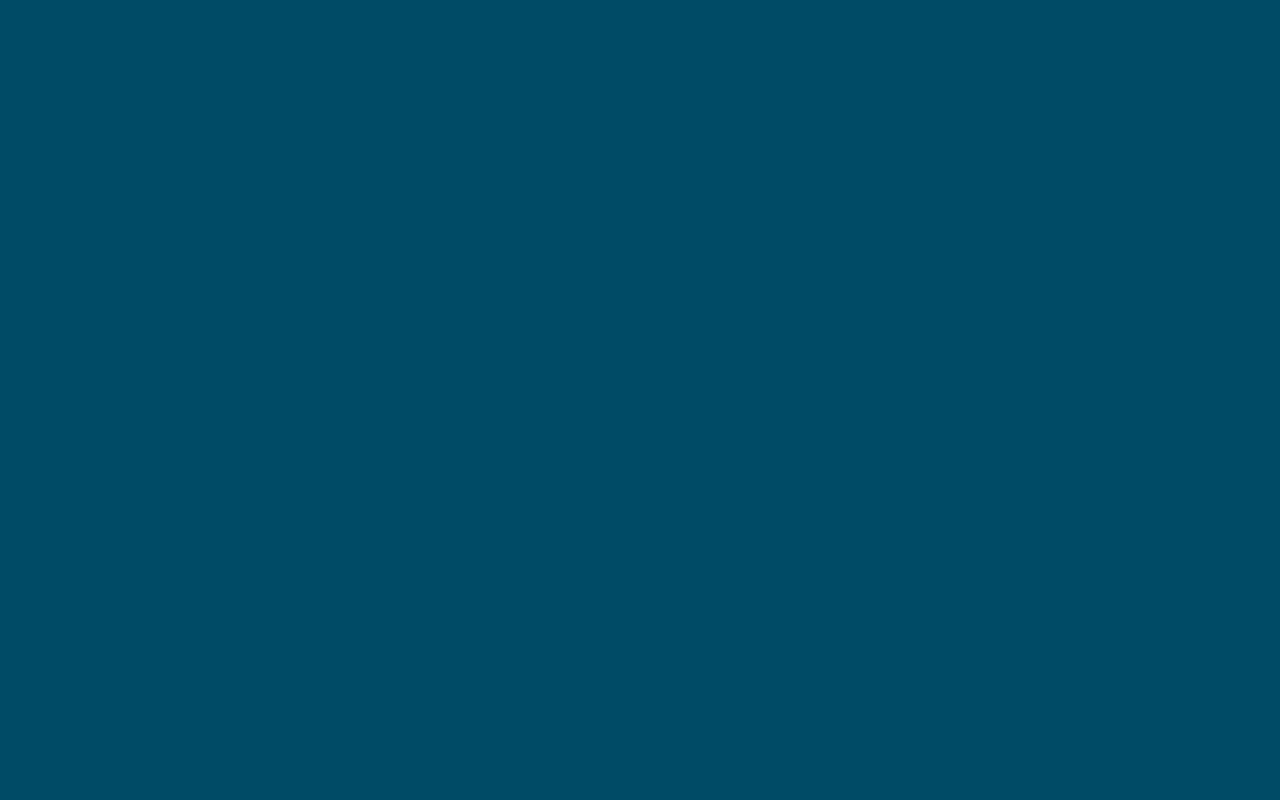
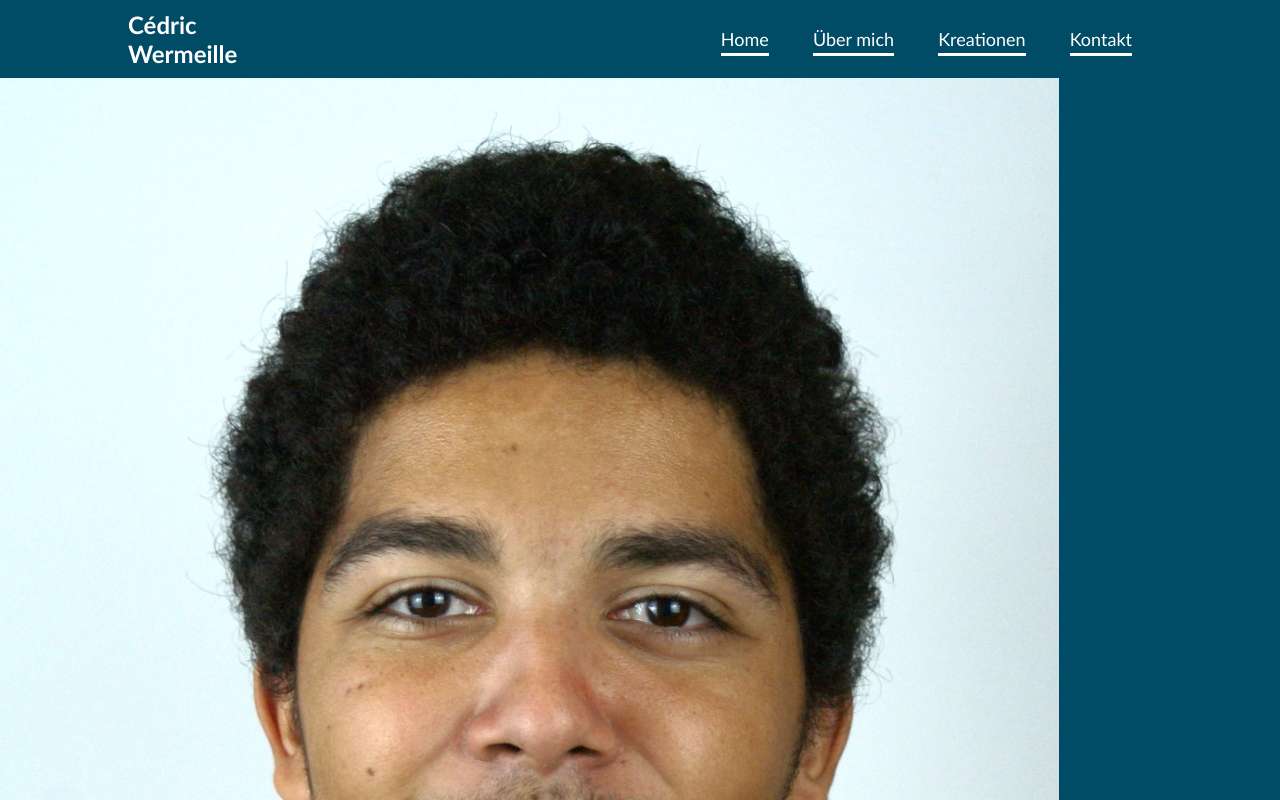
Before and after one commit to Wernat/CW, a plain HTML site: page index.html in a window 1280 px wide. Shown: the top 800 px of the page. Drawn offline with Linux system fonts and the light colour scheme.

Commit message:
Revomed header

```diff
--- a/index.html
+++ b/index.html
@@ -10,7 +10,6 @@
 <link rel="stylesheet" href="style.css">
 </head>
 <body>
-<div id="header"></div>
 <div class="container">
         <nav>
                 <h1> Cédric Wermeille </h1>
```
